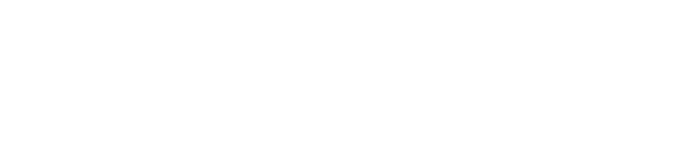
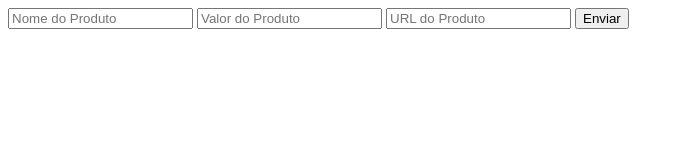
Before and after one commit to leandroalfonso/lanchonete-bel, a website: page public/index.html in a window 1280 px wide. Shown: the whole page, without its empty margins (0-684 px from the left). Drawn offline with Linux system fonts and the light colour scheme.

Commit message:
inserido index

```diff
--- a/public/index.html
+++ b/public/index.html
@@ -6,10 +6,11 @@
     <title>Document</title>
 </head>
 <body>
-    <form action="">
-
-
-
-    </form>
+    <form action="/create" method="POST">
+        <input type="text" name="nome_produto" placeholder="Nome do Produto">
+        <input type="text" name="valor_produto" placeholder="Valor do Produto">
+        <input type="text" name="url_produto" placeholder="URL do Produto">
+        <button type="submit">Enviar</button>
+      </form>
 </body>
 </html>
```
Also changed, not shown: index.js (+5 -12 lines).
